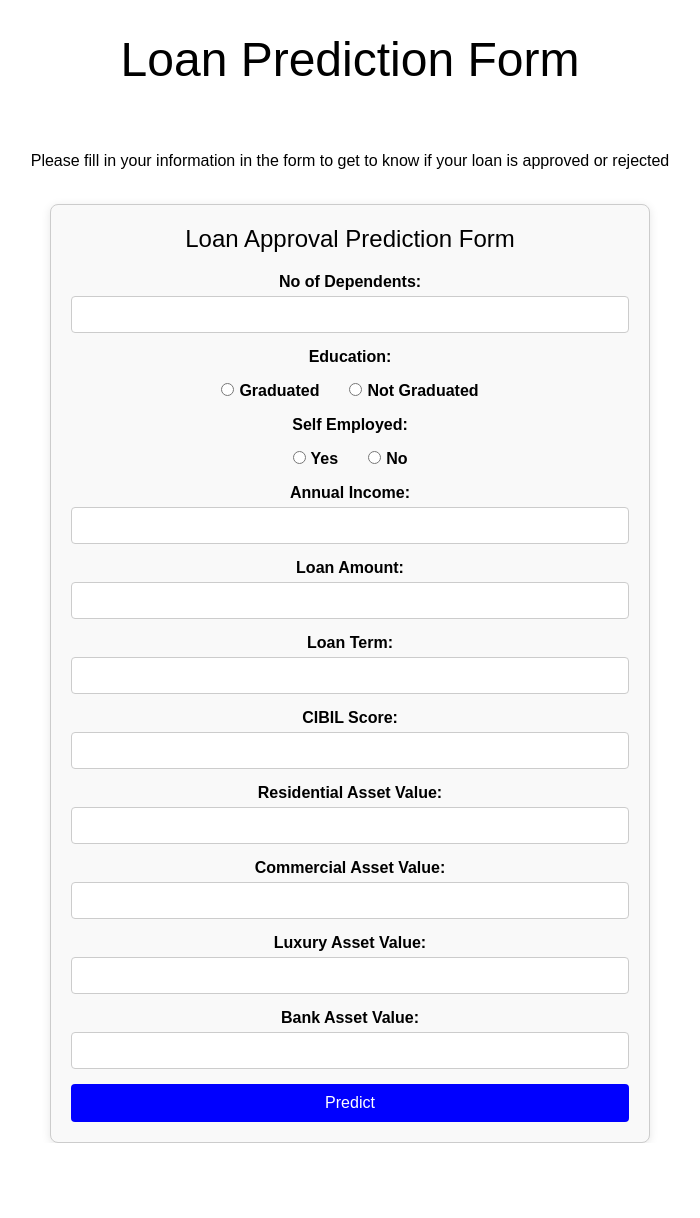
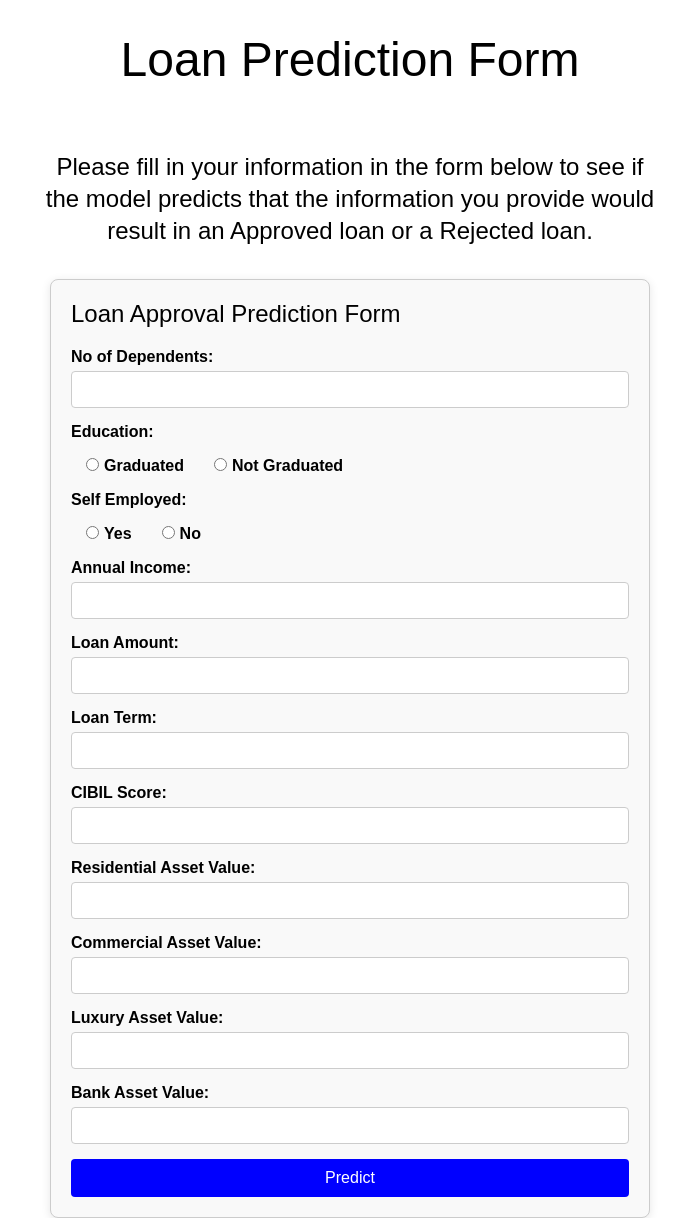
Before and after one commit to mariebayard/loan_approval_prediction_dataset, a Flask app: page /predict_dt in a window 1280 px wide. Shown: the part 80-1298 px from the top of the page, without its empty margins (290-990 px from the left). Before the commit the page ends 1223 px from the top, so only its background shows below. Run offline with Flask 3, Linux system fonts and the light colour scheme; parts of the project's set-up code (start-up, migrations or seed data) failed here and were passed over; some libraries are stand-ins or nearby versions.

Commit message:
Uppdated style and text.
Updated style.css and templates. Text and style on paragraphs and form.

```diff
--- a/static/style.css
+++ b/static/style.css
@@ -87,6 +87,15 @@ h1{
     font-size: 3rem;
     padding: 0 0 3rem 0;
 }
+
+/* --------------------- Home Page Style -------------*/
+.home-p{
+    margin-left: 20%;
+    margin-right: 20%;
+    font-size: 1.5rem;
+    line-height: 2rem;
+}
+
 /* --------------------- Table styles -------------*/
 .table-container{
     max-width: 80%;
@@ -132,7 +141,7 @@ tr:hover {
 }
 
 h2 {
-    text-align: center;
+    text-align: left;
     margin-bottom: 20px;
 }
 
@@ -144,6 +153,7 @@ label {
     display: block;
     margin-bottom: 5px;
     font-weight: bold;
+    text-align: left;
 }
 
 input[type="number"] {
@@ -172,7 +182,7 @@ input[type="submit"].btn:hover {
 
 .radio-group {
     display: flex;
-    justify-content: center;
+    justify-content: left;
     margin-bottom: 1rem;
     margin-top: 1rem;
 }
--- a/templates/dataset.html
+++ b/templates/dataset.html
@@ -4,6 +4,10 @@
 
 {% block content %}
     <h1>Loan Dataset</h1>
+    <p class="home-p">
+        Below you can see the dataset that the models are trained on.
+        In total, there are 4,269 entries. Pagination is set to 100 entries per page.
+    </p>
     <div class="table-container">
         <div class="table-responsive">
         {{ tables|safe }}
--- a/templates/predict_XGB.html
+++ b/templates/predict_XGB.html
@@ -5,7 +5,9 @@
 {% block content %}
     <main>
         <h1>Loan Prediction Form</h1>
-        <p> Please fill in your information in the form to get to know if your loan is approved or rejected</p>
+        <p class="home-p"> Please fill in your information in the form below to see if the model
+            predicts that the information you provide would result in an Approved
+            loan or a Rejected loan.</p>
         <form action="/predict_XGB" method="post" class="prediction-form">
             <h2>Loan Approval Prediction Form</h2>
 
--- a/templates/predict_dt.html
+++ b/templates/predict_dt.html
@@ -5,7 +5,9 @@
 {% block content %}
     <main>
         <h1>Loan Prediction Form</h1>
-        <p> Please fill in your information in the form to get to know if your loan is approved or rejected</p>
+        <p class="home-p"> Please fill in your information in the form below to see if the model
+            predicts that the information you provide would result in an Approved
+            loan or a Rejected loan.</p>
         <form action="/predict_dt" method="post" class="prediction-form">
             <h2>Loan Approval Prediction Form</h2>
 
--- a/templates/predict_rf.html
+++ b/templates/predict_rf.html
@@ -5,7 +5,9 @@
 {% block content %}
     <main>
         <h1>Loan Prediction Form</h1>
-        <p> Please fill in your information in the form to get to know if your loan is approved or rejected</p>
+        <p class="home-p"> Please fill in your information in the form below to see if the model
+            predicts that the information you provide would result in an Approved
+            loan or a Rejected loan.</p>
         <form action="/predict_rf" method="post" class="prediction-form">
             <h2>Loan Approval Prediction Form</h2>
 
--- a/templates/predict_tf.html
+++ b/templates/predict_tf.html
@@ -5,7 +5,9 @@
 {% block content %}
     <main>
         <h1>Loan Prediction Form</h1>
-        <p> Please fill in your information in the form to get to know if your loan is approved or rejected</p>
+        <p class="home-p"> Please fill in your information in the form below to see if the model
+            predicts that the information you provide would result in an Approved
+            loan or a Rejected loan.</p>
         <form action="/predict_tf" method="post" class="prediction-form">
             <h2>Loan Approval Prediction Form</h2>
 
```
Also changed, not shown: templates/index.html (+17 -1 lines).
